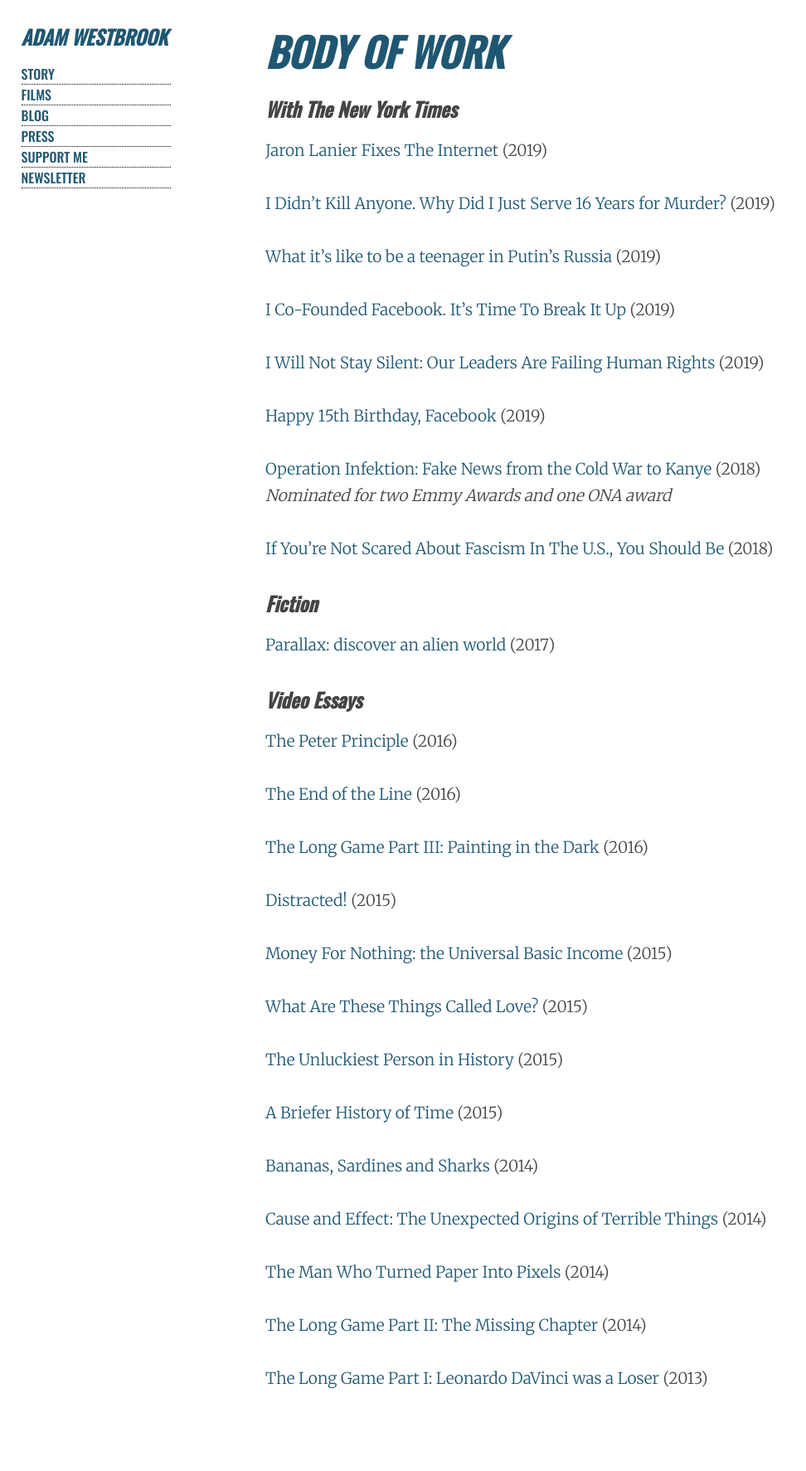
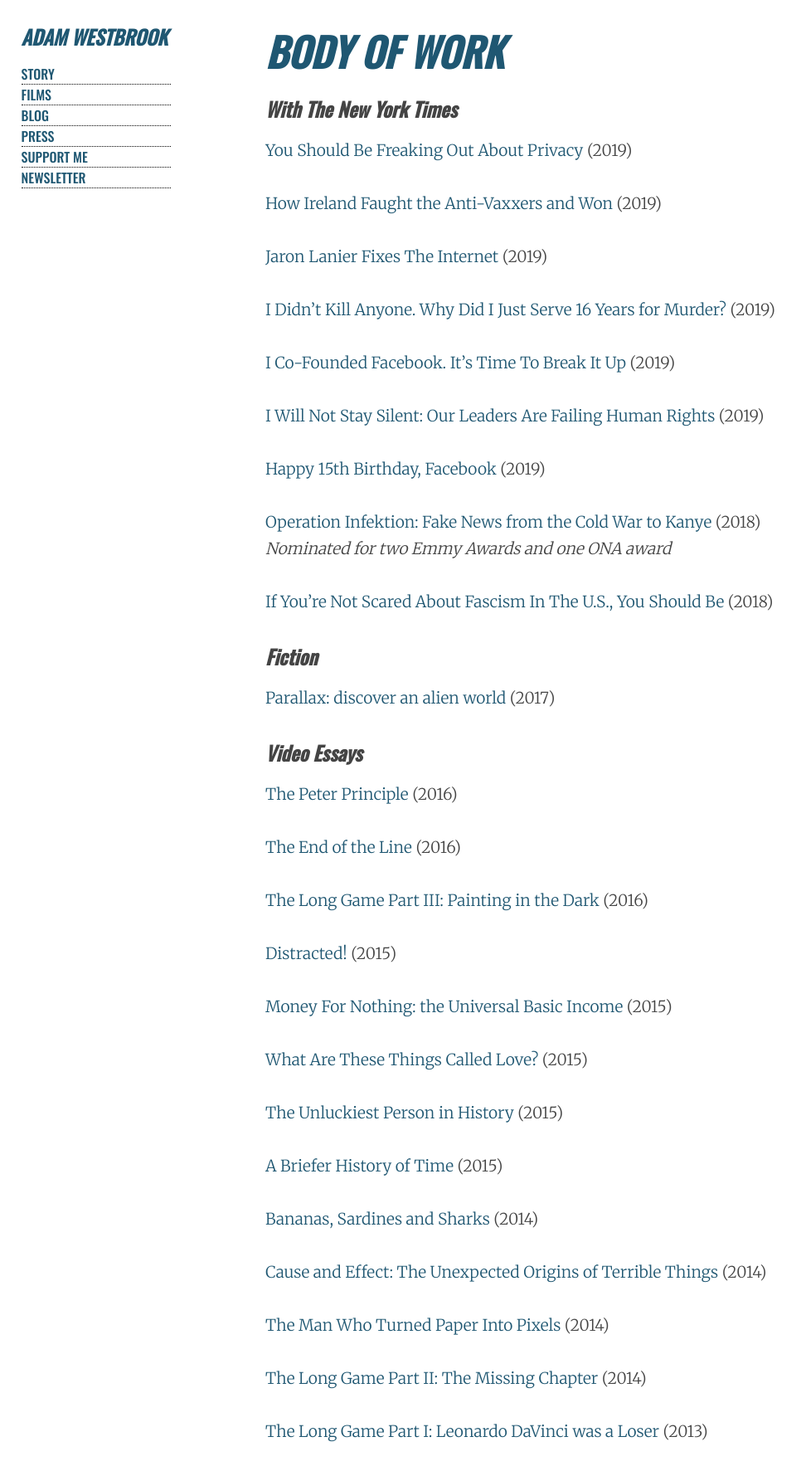
Before and after one commit to AdamWestbrook/adamwestbrook.github.io, a Jekyll site: the page built from films.md, in a window 1280 px wide. Shown: the whole page at 83% size, without its empty margins (0-972 px from the left). Built offline with Jekyll 4.4.1, drawn with Linux system fonts in a browser that asks for light colours; before the commit the page ends 1709 px from its top, so only the background shows below that.

Commit message:
Adding new films

```diff
--- a/films.md
+++ b/films.md
@@ -7,9 +7,10 @@
 
 ## With The New York Times
 
+- [You Should Be Freaking Out About Privacy](https://www.nytimes.com/video/opinion/100000006794185/privacy-surveillance-video.html) (2019)
+- [How Ireland Faught the Anti-Vaxxers and Won](https://www.nytimes.com/video/opinion/100000006841148/medical-misinformation-vaccines.html) (2019)
 - [Jaron Lanier Fixes The Internet](https://nytimes.com/datadignity) (2019)
 - [I Didn't Kill Anyone. Why Did I Just Serve 16 Years for Murder?](https://www.nytimes.com/video/opinion/100000006616407/felony-murder-rule-adnan-khan.html?playlistId=1194811622182) (2019)
-- [What it's like to be a teenager in Putin's Russia](https://www.nytimes.com/video/opinion/100000006566233/putin-russia-teenagers.html?playlistId=1194811622182) (2019)
 - [I Co-Founded Facebook. It's Time To Break It Up](https://www.nytimes.com/video/opinion/100000006480848/chris-hughes-facebook-zuckerberg.html) (2019)
 - [I Will Not Stay Silent: Our Leaders Are Failing Human Rights](https://www.nytimes.com/video/opinion/100000006306143/un-human-rights-violations.html) (2019)
 - [Happy 15th Birthday, Facebook](https://www.youtube.com/watch?v=GDMYgzfLi5g) (2019)
```
